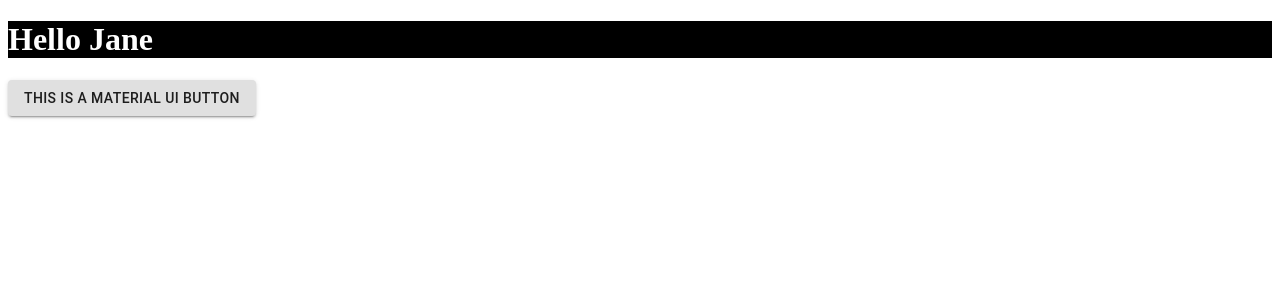
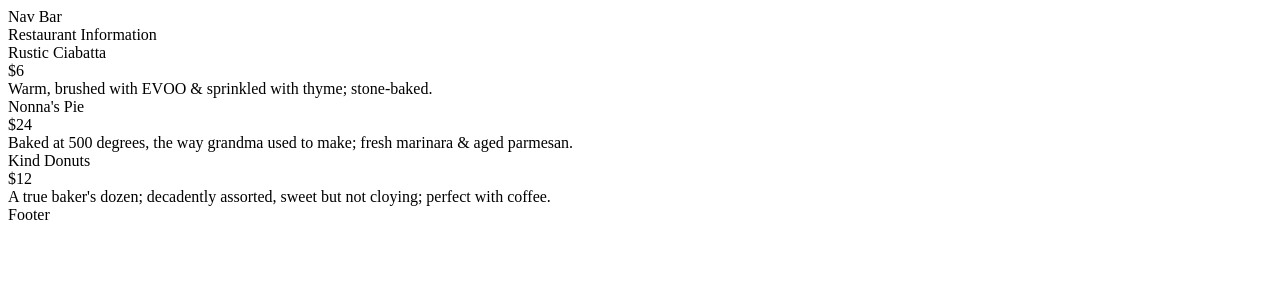
Before and after one commit to marioarraya/Snackr, a React app: page / in a window 1280 px wide. Shown: the top 300 px of the page. Built offline with nearby package versions, Linux system fonts and the light colour scheme; the HTML template or start-up script is replaced by a standard one.

Commit message:
frontend updates

```diff
--- a/src/App.js
+++ b/src/App.js
@@ -1,17 +1,13 @@
-
 import React from "react";
 import { hot } from 'react-hot-loader/root';
 import Button from '@material-ui/core/Button';
+import OrderingContainer from './components/ordering/containers/OrderingContainer.jsx'
 
 class App extends React.Component {
   render() {
-    const { name } = this.props;
     return (
       <>
-        <h1>
-          Hello {name}
-        </h1>
-        <Button variant="contained">this is a material UI button</Button>
+        <OrderingContainer />
       </>
     );
   }
--- /dev/null
+++ b/src/components/ordering/components/Footer.jsx
@@ -0,0 +1,7 @@
+import React from 'react';
+
+export default function Footer() {
+  return (
+    <div className="footer">Footer</div>
+  )
+}
--- /dev/null
+++ b/src/components/ordering/components/Header.jsx
@@ -0,0 +1,16 @@
+import React, { useState, useEffect, useContext } from "react";
+import Navigation from './Navigation.jsx';
+import RestaurantHeader from './RestaurantHeader.jsx';
+
+function Header() {
+  return (
+    <>
+      <div className="header">
+        <Navigation />
+        <RestaurantHeader />
+      </div>
+    </>
+  )
+}
+
+export default Header;
--- /dev/null
+++ b/src/components/ordering/components/ItemCard.jsx
@@ -0,0 +1,14 @@
+import React, { useState, useEffect, useContext } from 'react';
+
+export default function ItemCard(props) {
+  const { name, price, description } = props;
+  return (
+    <>
+      <div className="item-card">
+        <div className="item-name">{name}</div>
+        <div className="item-price">{price}</div>
+        <div className="item-description">{description}</div>
+      </div>
+    </>
+  )
+}
--- /dev/null
+++ b/src/components/ordering/components/MenuCategories.jsx
@@ -0,0 +1,7 @@
+import React, { useState, useEffect, useContext } from 'react';
+
+export default function MenuCategories() {
+  return (
+    <div className="menu-categories"></div>
+  )
+}
--- /dev/null
+++ b/src/components/ordering/components/Navigation.jsx
@@ -0,0 +1,7 @@
+import React, { useState, useEffect, useContext } from "react";
+
+export default function Navigation() {
+  return (
+    <div className="restaurant-nav">Nav Bar</div>
+  )
+}
--- /dev/null
+++ b/src/components/ordering/components/RestaurantHeader.jsx
@@ -0,0 +1,7 @@
+import React, { useState, useEffect, useContext } from "react";
+
+export default function RestaurantHeader() {
+  return (
+    <div className="restaurant-header">Restaurant Information</div>
+  )
+}
--- /dev/null
+++ b/src/components/ordering/containers/MenuItemContainer.jsx
@@ -0,0 +1,18 @@
+import React, { useState, useEffect, useContext } from 'react';
+import ItemCard from '../components/ItemCard.jsx';
+import { InfoContext } from './OrderingContainer.jsx';
+
+
+
+export default function MenuItemContainer() {
+  const [menuItems, setMenuItems] = useContext(InfoContext);
+  const items = [];
+  menuItems.forEach((item, i) => {
+    items.push(<ItemCard key={`uu${i}`} name={item.name} price={item.price} description={item.description} />);
+  });
+  return (
+    <div className="menu-items">
+      {items}
+    </div>
+  )
+}
--- /dev/null
+++ b/src/components/ordering/containers/OrderingContainer.jsx
@@ -0,0 +1,47 @@
+import React, { useState, useEffect, createContext } from "react";
+import Header from "../components/Header.jsx";
+import Footer from "../components/Footer.jsx";
+import MenuCategories from "../components/MenuCategories.jsx";
+import MenuItemContainer from "./MenuItemContainer.jsx";
+
+export const InfoContext = createContext();
+
+const initialState = [
+  {
+    name: "Rustic Ciabatta",
+    price: "$6",
+    description: "Warm, brushed with EVOO & sprinkled with thyme; stone-baked."
+  },
+  {
+    name: "Nonna's Pie",
+    price: "$24",
+    description: "Baked at 500 degrees, the way grandma used to make; fresh marinara & aged parmesan."
+  },
+  {
+    name: "Kind Donuts",
+    price: "$12",
+    description: "A true baker's dozen; decadently assorted, sweet but not cloying; perfect with coffee."
+  }
+]
+
+
+
+function OrderingContainer() {
+  const [menuItems, setMenuItems] = useState(initialState);
+  return (
+    <InfoContext.Provider value={[menuItems, setMenuItems]}>
+      <>
+        <div className="grid-container">
+          <Header />
+          <div className="menu-container">
+            <MenuCategories />
+            <MenuItemContainer />
+          </div>
+          <Footer />
+        </div>
+      </>
+    </InfoContext.Provider>
+  )
+}
+
+export default OrderingContainer;
--- a/src/index.js
+++ b/src/index.js
@@ -5,4 +5,4 @@ import "./styles.css";
 
 
 var mountNode = document.getElementById("app");
-ReactDOM.render(<App name="Jane" />, mountNode);
+ReactDOM.render(<App />, mountNode);
--- a/src/styles.css
+++ b/src/styles.css
@@ -1,4 +1,44 @@
-h1 {
-  color: white;
-  background-color: black;
+.container {
+  display: grid;
+  grid-template-columns: 1fr;
+  grid-template-rows: 80px 160px 1fr 80px;
+  gap: 0px 0px;
+  grid-auto-flow: row;
+  grid-template-areas:
+    "Header"
+    "Restaurant"
+    "Menu"
+    "Footer";
 }
+
+.Menu {
+  display: grid;
+  grid-template-columns: 1fr;
+  grid-template-rows: 80px 1fr;
+  gap: 0px 0px;
+  grid-auto-flow: row;
+  grid-template-areas:
+    "Menu-Categories"
+    "Menu-Items";
+  grid-area: Menu;
+}
+
+.Menu-Categories {
+  grid-area: Menu-Categories;
+}
+
+.Menu-Items {
+  grid-area: Menu-Items;
+}
+
+.Restaurant {
+  grid-area: Restaurant;
+}
+
+.Header {
+  grid-area: Header;
+}
+
+.Footer {
+  grid-area: Footer;
+}
```
Also changed, not shown: 1 other file (tests, documents, lock files or other folders).
